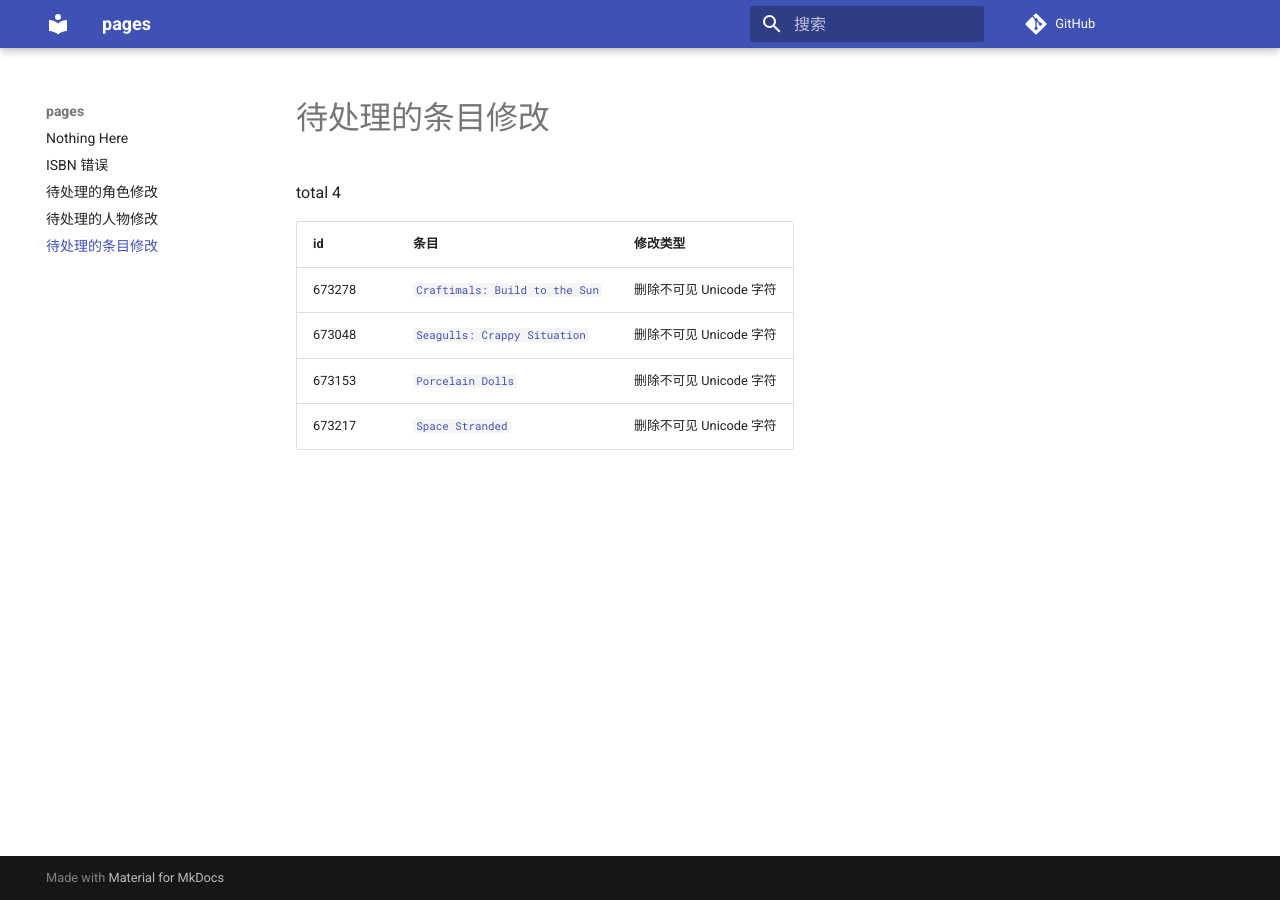
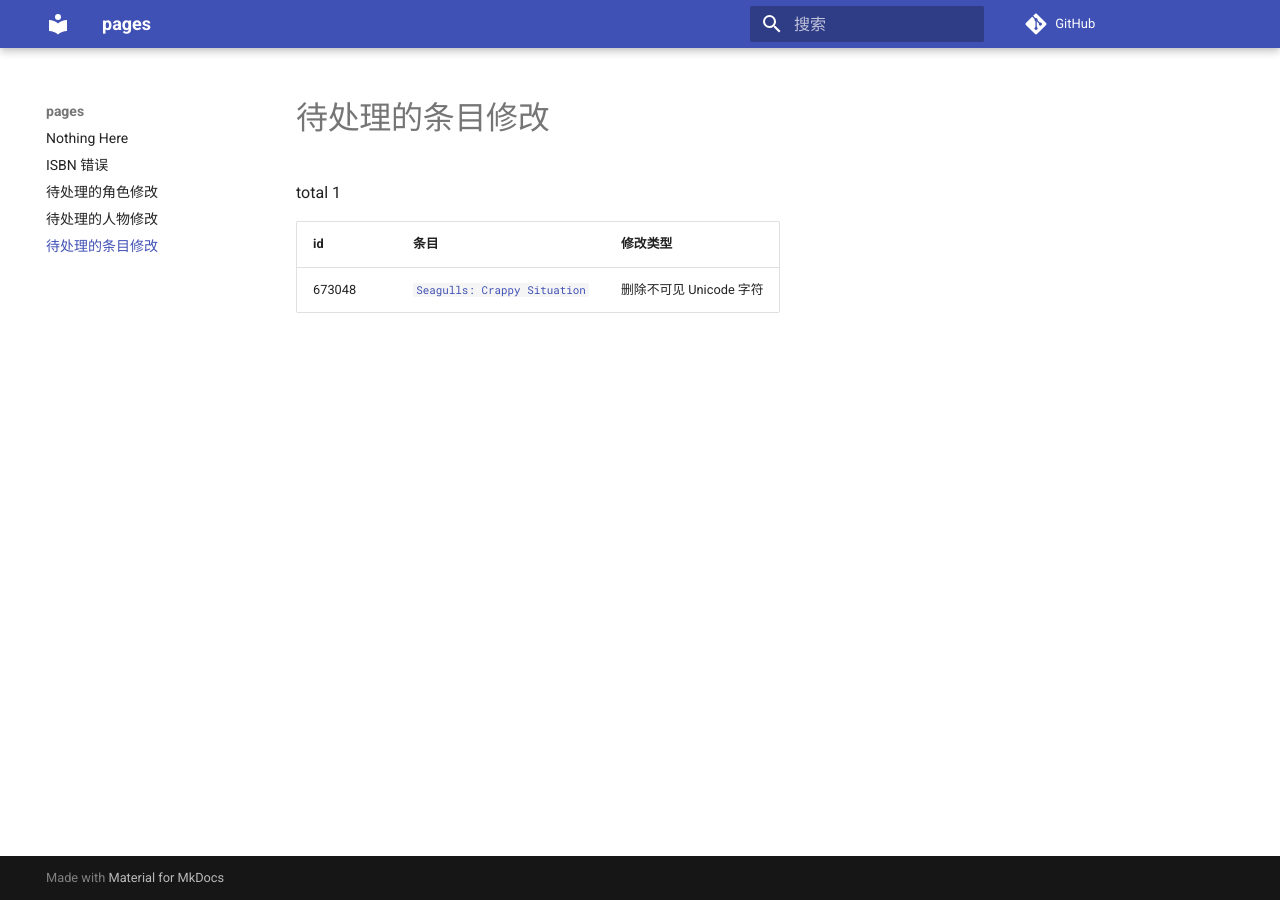
Before and after one commit to trim21/bangumi-pages, an MkDocs documentation site: the page built from docs/pending-subject-changes.md, in a window 1280 px wide. Built offline with MkDocs 1.6.1 and Material for MkDocs 9.7.7, drawn with Linux system fonts in a browser that asks for light colours; comment, search, counter and statistics services are not loaded.

Commit message:
update pending-changes.md

```diff
--- a/docs/pending-subject-changes.md
+++ b/docs/pending-subject-changes.md
@@ -1,10 +1,7 @@
 # 待处理的条目修改
 
-total 4
+total 1
 
 | id | 条目 | 修改类型 |
 | --- | --- | --- |
-| 673278 | [`Craftimals: Build to the Sun`](https://bgm.tv/subject/673278) | 删除不可见 Unicode 字符 |
 | 673048 | [`Seagulls: Crappy Situation`](https://bgm.tv/subject/673048) | 删除不可见 Unicode 字符 |
-| 673153 | [`Porcelain Dolls`](https://bgm.tv/subject/673153) | 删除不可见 Unicode 字符 |
-| 673217 | [`Space Stranded`](https://bgm.tv/subject/673217) | 删除不可见 Unicode 字符 |
```
